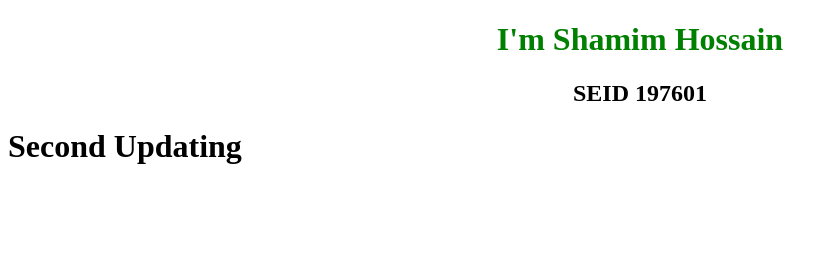
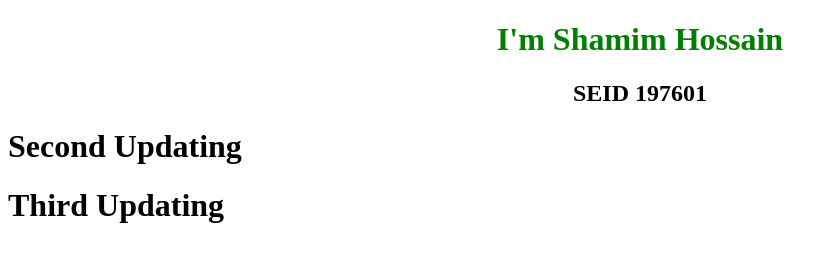
Before and after one commit to Web-Design-66/test, a plain HTML site: page shamim_hossain.html in a window 1280 px wide. Shown: the whole page, without its empty margins (0-838 px from the left). Drawn offline with Linux system fonts and the light colour scheme.

Commit message:
some update

```diff
--- a/shamim_hossain.html
+++ b/shamim_hossain.html
@@ -12,6 +12,7 @@
 
 
 <h1>Second Updating</h1>
+<h1>Third Updating</h1>
 
 </body>
 
```
